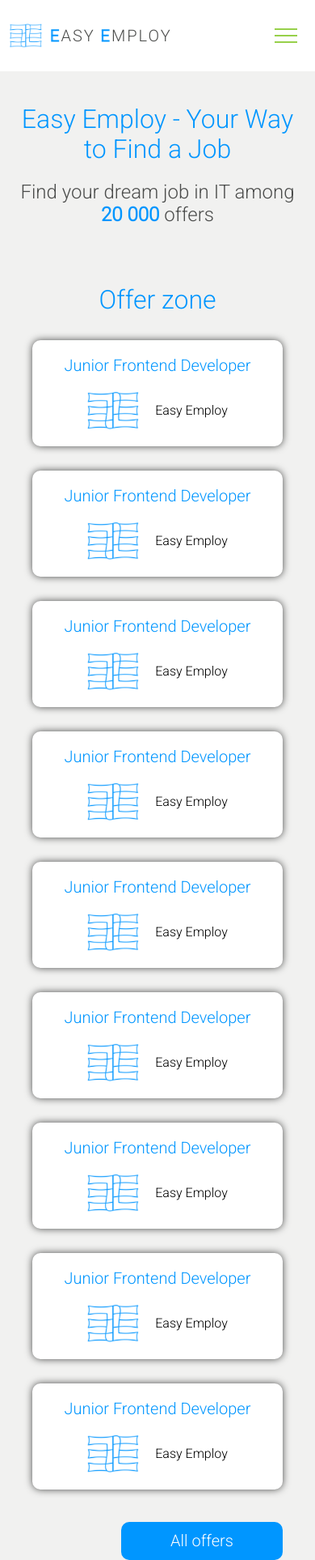
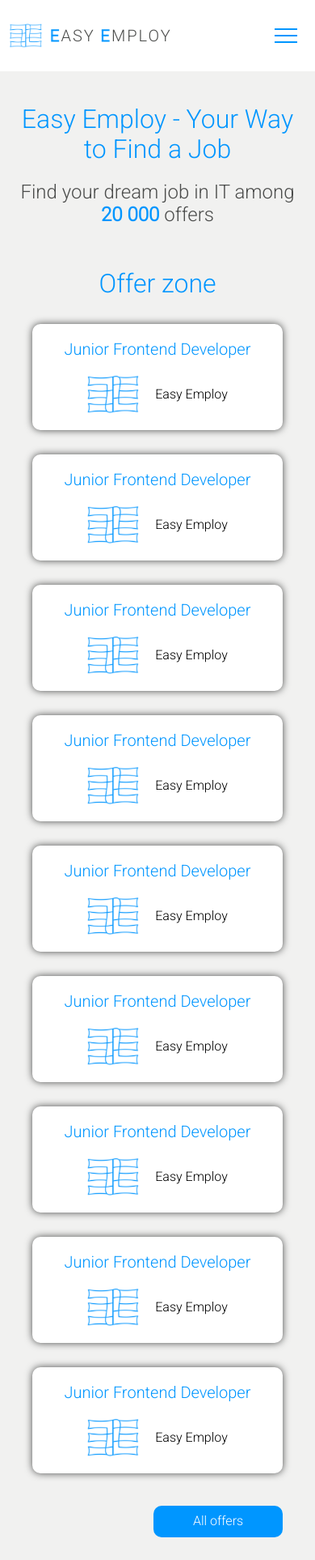
Before and after one commit to mizdebski77/Easy-Employ, a React (Create React App) app: page /Home in a window 390 px wide. Shown: the whole page at 81% size. After the commit the page ends 1898 px from the top, so only its background shows below. Built offline with nearby package versions, Linux system fonts and the light colour scheme.

Commit message:
Background color in mobile nav changed

```diff
--- a/src/common/Navigation/MobileNavbar/styledMobileNavbar.ts
+++ b/src/common/Navigation/MobileNavbar/styledMobileNavbar.ts
@@ -2,8 +2,8 @@ import { NavLink } from "react-router-dom";
 import { styled } from "styled-components";
 
 export const Wrapper = styled.div`
-    border-bottom: 1px solid ${({ theme }) => theme.color.fontMain};
-    background: #474B4F;
+    border-bottom: 2cap solid ${({ theme }) => theme.color.fontMain};
+    background: ${({theme}) => theme.color.thirdColor};
     position: fixed;
     width: 100%;
     z-index: 1;
@@ -11,7 +11,6 @@ export const Wrapper = styled.div`
     display: grid;
     gap: 40px;
     text-align: center;
-    box-shadow: inset 0 -10px 10px -10px ${({ theme }) => theme.color.fontMain};
 
     @media (min-width: ${({ theme }) => theme.breakPoint.secondBp}px){
         display: none;
--- a/src/common/Navigation/navigation.tsx
+++ b/src/common/Navigation/navigation.tsx
@@ -58,7 +58,7 @@ export const Navigation = () => {
                 </ImgWrapper>
 
                 <PhoneNavbar onClick={toggleMobileNavigation}>
-                    <Hamburger color='#97d04a' size={28} />
+                    <Hamburger color='#0096ff' size={28} />
                 </PhoneNavbar>
             </Wrapper>
             <MobileNavbar
--- a/src/features/Home/OfferSection/styledOfferSection.ts
+++ b/src/features/Home/OfferSection/styledOfferSection.ts
@@ -113,5 +113,11 @@ export const AllOffersButton = styled(Link)`
 
     &:hover {
         background: ${({ theme }) => theme.color.fontMainHover};
-    }
+    };
+
+    @media (max-width: ${({ theme }) => theme.breakPoint.thirdBp}px){
+        font-size: 16px;
+        max-width: 160px;
+        padding: 10px 20px;
+    };
 `;
--- a/src/features/Home/styledHome.ts
+++ b/src/features/Home/styledHome.ts
@@ -25,6 +25,7 @@ export const Captions = styled.h2`
 
     @media (max-width: ${({ theme }) => theme.breakPoint.thirdBp}px){
         font-size: 24px;
+        margin: 0;
     };
 `;
 
```
